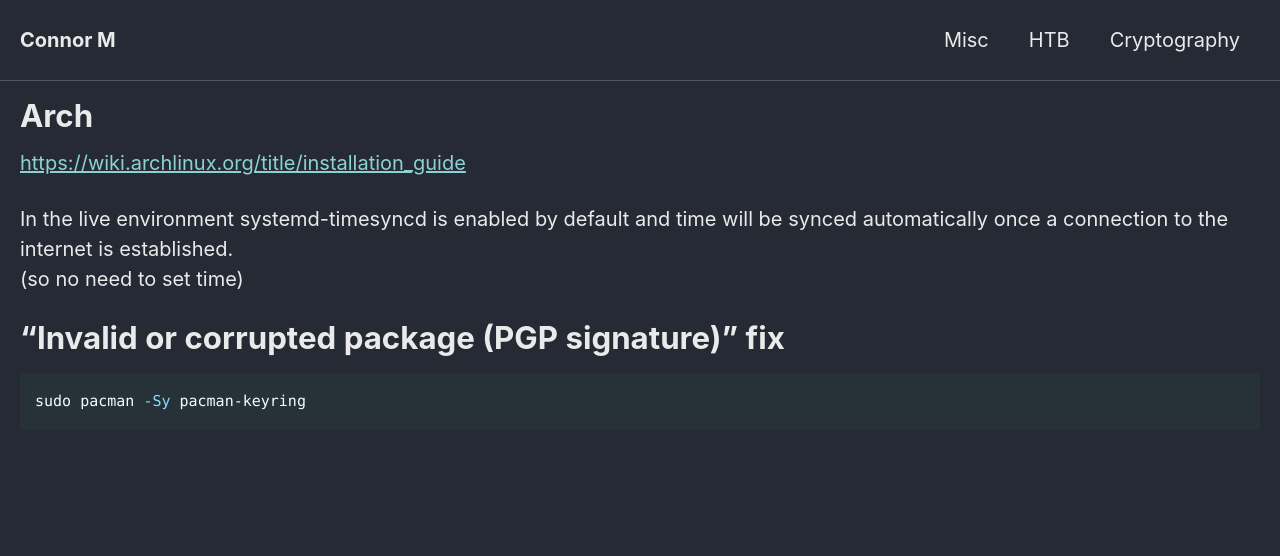
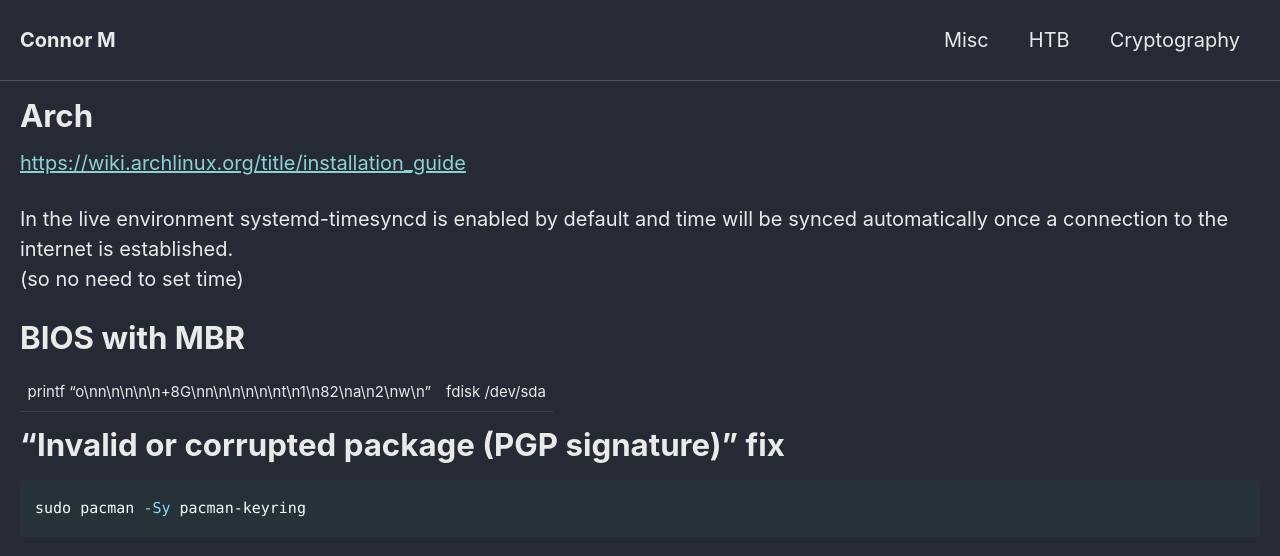
Before and after one commit to Connor-McCartney/Connor-McCartney.github.io, a Jekyll site: the page built from _pages/misc/arch.md, in a window 1280 px wide. Shown: the top 556 px of the page. Built offline with Jekyll 4.4.1, drawn with Linux system fonts in a browser that asks for light colours; cached includes are drawn as plain includes.

Commit message:
Update arch.md

````diff
--- a/_pages/misc/arch.md
+++ b/_pages/misc/arch.md
@@ -13,6 +13,11 @@ In the live environment systemd-timesyncd is enabled by default and time will be
 
 
 
+# BIOS with MBR
+
+printf "o\nn\n\n\n\n+8G\nn\n\n\n\n\nt\n1\n82\na\n2\nw\n" | fdisk /dev/sda
+
+
 # "Invalid or corrupted package (PGP signature)" fix
 
 ```bash
````
